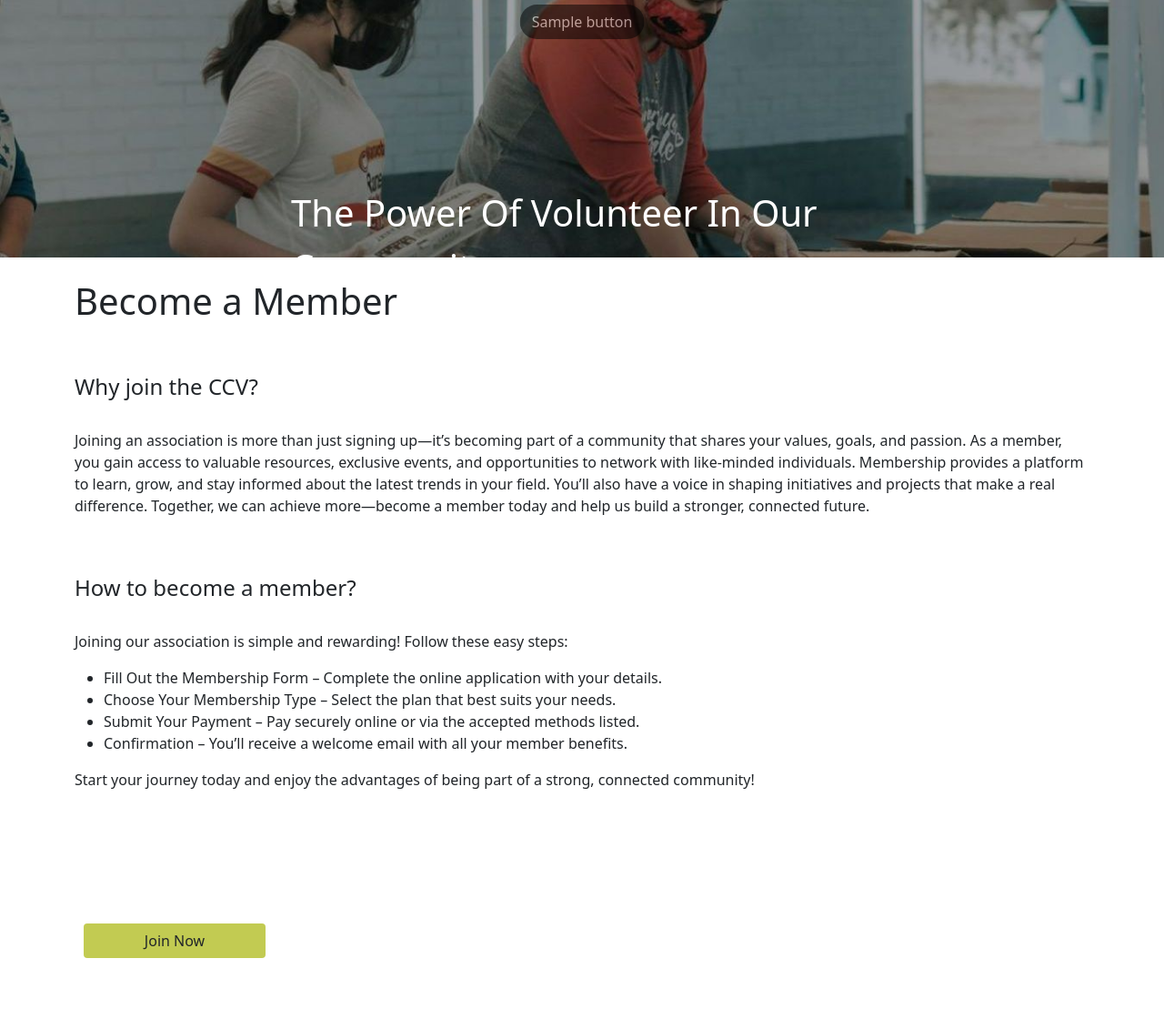
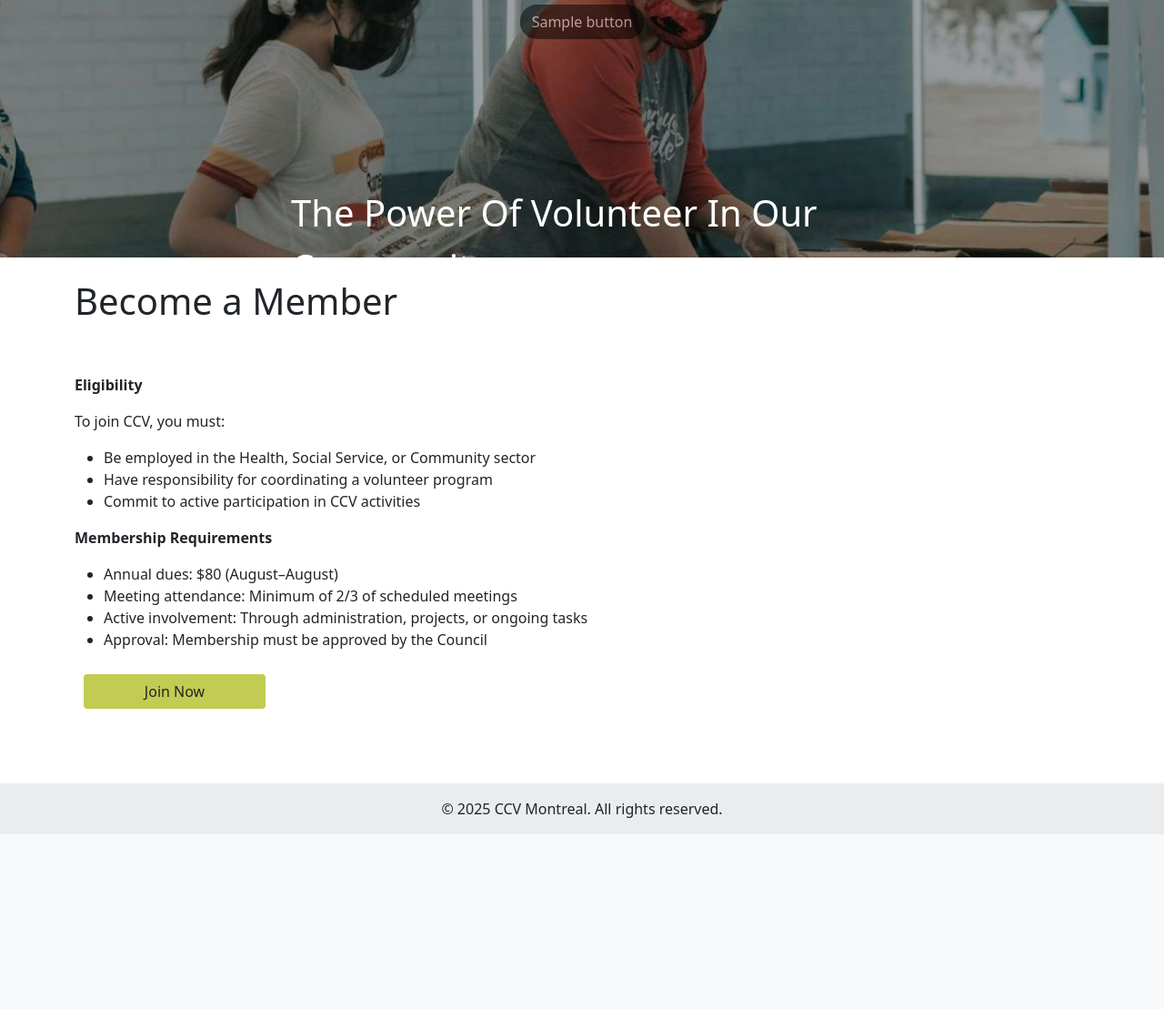
Before and after one commit to albitmotion/ccvmontreal, a Python web app: template templates/members/become_member.html in a window 1280 px wide. Shown: the part 96-1205 px from the top of the page at 91% size. After the commit the page ends 1013 px from the top, so only its background shows below. Run offline with Jinja, Linux system fonts and the light colour scheme; the template is opened without the code that fills it: most values are stand-ins (such as "Sample title", 1, 10 or a date in 2020).

Commit message:
update home about become member

```diff
--- a/templates/members/become_member.html
+++ b/templates/members/become_member.html
@@ -7,27 +7,54 @@
   </h1>
   <br><br>
 
-  <h4>Why join the CCV?</h4>
-  <br>
-  <p>Joining an association is more than just signing up—it’s becoming part of a community that shares your values, goals, and passion. As a member, you gain access to valuable resources, exclusive events, and opportunities to network with like-minded individuals. Membership provides a platform to learn, grow, and stay informed about the latest trends in your field. You’ll also have a voice in shaping initiatives and projects that make a real difference. Together, we can achieve more—become a member today and help us build a stronger, connected future.</p>
-<br><br>
+<span lang="en">
+<p><strong>Eligibility</strong></p>
 
-  <h4>How to become a member?</h4>
-  <br>
-  <p>Joining our association is simple and rewarding! Follow these easy steps:</p>
+<p>To join CCV, you must:</p>
 
 <ul>
-  <li>Fill Out the Membership Form – Complete the online application with your details.</li>
-  <li>Choose Your Membership Type – Select the plan that best suits your needs.</li>
-  <li>Submit Your Payment – Pay securely online or via the accepted methods listed.</li>
-  <li>Confirmation – You’ll receive a welcome email with all your member benefits.</li>
+  <li>Be employed in the Health, Social Service, or Community sector</li>
+  <li>Have responsibility for coordinating a volunteer program</li>
+  <li>Commit to active participation in CCV activities</li>
+</ul>
 
+<p><strong>Membership Requirements</strong></p>
+
+<ul>
+  <li>Annual dues: $80 (August–August)</li>
+  <li>Meeting attendance: Minimum of 2/3 of scheduled meetings</li>
+  <li>Active involvement: Through administration, projects, or ongoing tasks</li>
+  <li>Approval: Membership must be approved by the Council</li>
+</ul>
+
+</span>
+
+
+<span lang="fr">
+<p><strong>Admissibilité</strong></p>
+
+<p>Pour devenir membre du CCV, vous devez:</p>
+
+<ul>
+  <li>Travailler dans le secteur de la santé, des services sociaux ou communautaire</li>
+  <li>Être responsable de la coordination d’un programme de bénévolat</li>
+  <li>Vous engagez à participer activement aux activités du CCV</li>
+</ul>
+
+<p><strong>Exigences d’adhésion</strong></p>
+
+<ul>
+  <li>Cotisation annuelle : 80 $ (septembre à août)</li>
+  <li>Participation aux rencontres : minimum de 2/3 des réunions prévues</li>
+  <li>Engagement actif : par l’administration, les projets ou les tâches continues</li>
+  <li>Approbation : l’adhésion doit être approuvée par le Conseil</li>
 </ul>
 
 
-<p>Start your journey today and enjoy the advantages of being part of a strong, connected community!</p>
-  <br><br><br><br><br>
 
+
+
+</span>
   <a class="btn becomeMember" href="/contact_us?membership=1" type="button" name="button" style="width: 200px">
     <span lang="en">Join Now</span><span lang="fr">Adhérer maintenant</span>
 
```
Also changed, not shown: templates/general/index.html (+6 -4 lines), templates/general/mission.html (+43 -9 lines).
